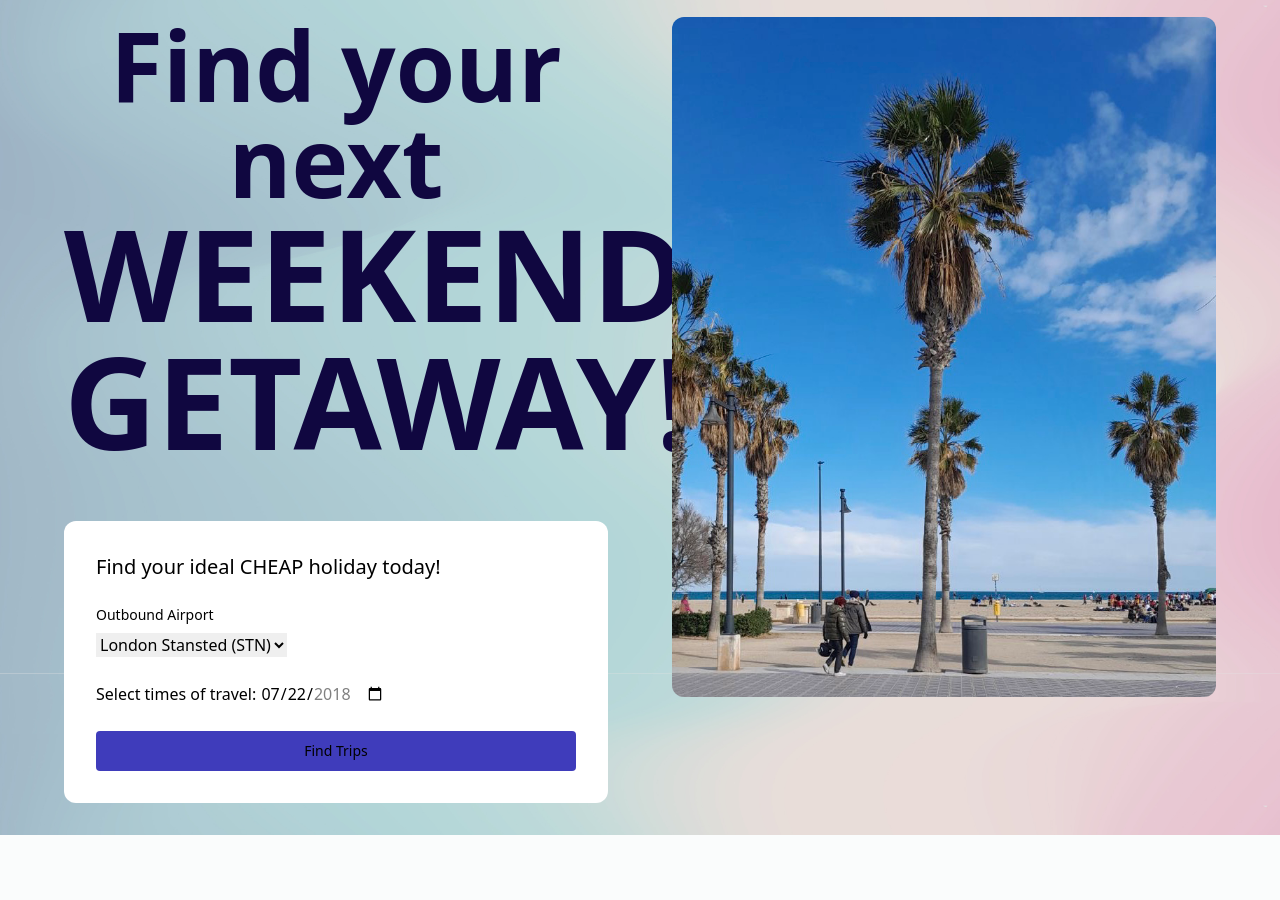
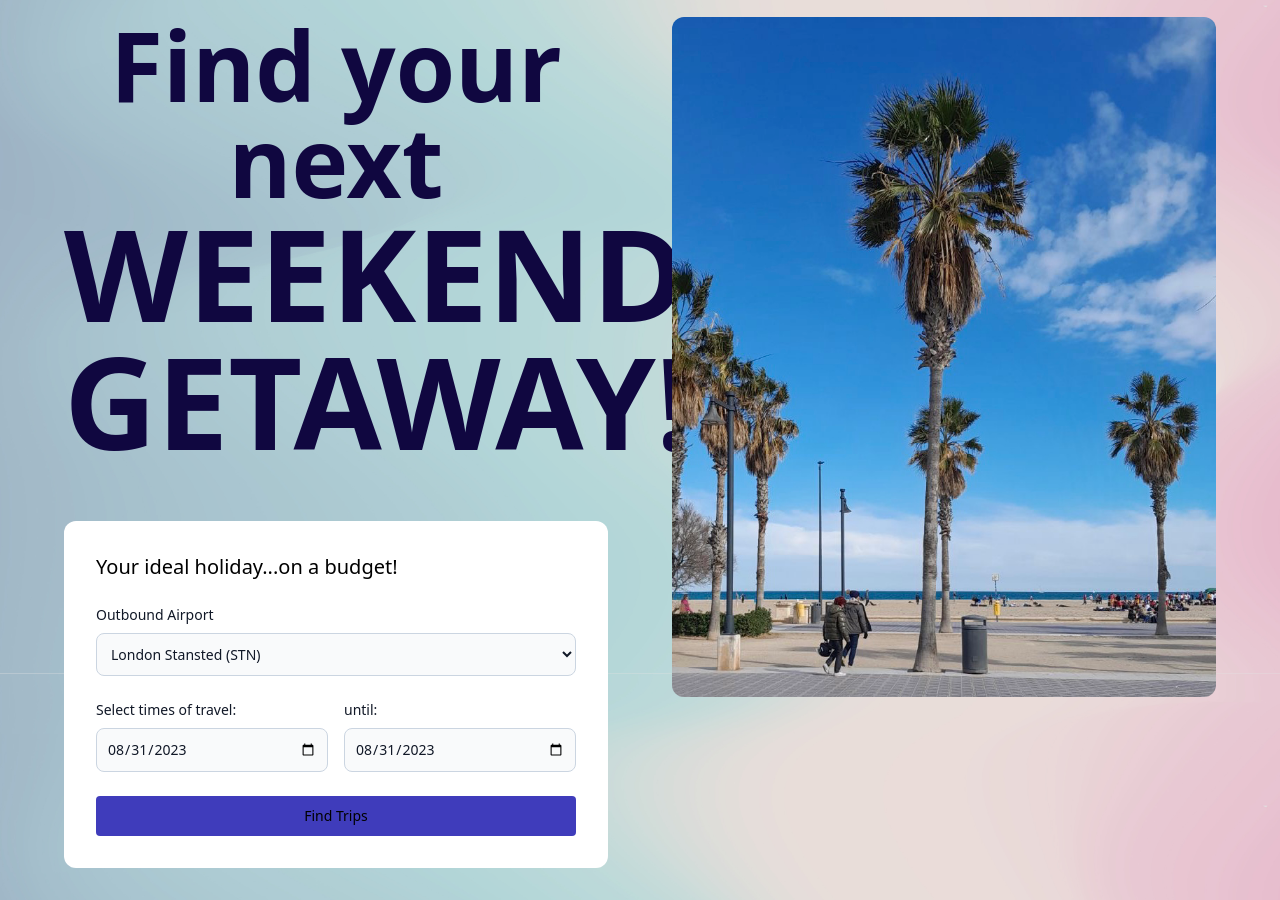
Before and after one commit to kaivennemann/TrippinAllOver, a Django app: page / in a window 1280 px wide. Shown: the part 127-1027 px from the top of the page. Before the commit the page ends 962 px from the top, so only its background shows below. Run offline with Django 4.2, Linux system fonts and the light colour scheme.

Commit message:
improved visuals of input card, temporarily using built in html5 date selector

```diff
--- a/src/website/booking/static/booking/output.css
+++ b/src/website/booking/static/booking/output.css
@@ -451,6 +451,10 @@ Ensure the default browser behavior of the `hidden` attribute.
   position: static;
 }
 
+.z-10 {
+  z-index: 10;
+}
+
 .float-right {
   float: right;
 }
@@ -558,6 +562,10 @@ Ensure the default browser behavior of the `hidden` attribute.
   white-space: nowrap;
 }
 
+.rounded-lg {
+  border-radius: 0.5rem;
+}
+
 .rounded {
   border-radius: 4px;
 }
@@ -566,9 +574,23 @@ Ensure the default browser behavior of the `hidden` attribute.
   border-radius: 12px;
 }
 
+.border {
+  border-width: 1px;
+}
+
+.border-gray {
+  --tw-border-opacity: 1;
+  border-color: rgb(203 213 225 / var(--tw-border-opacity));
+}
+
 .bg-white {
   --tw-bg-opacity: 1;
   background-color: rgb(255 255 255 / var(--tw-bg-opacity));
+}
+
+.bg-light-gray {
+  --tw-bg-opacity: 1;
+  background-color: rgb(249 250 251 / var(--tw-bg-opacity));
 }
 
 .bg-purple {
@@ -586,6 +608,10 @@ Ensure the default browser behavior of the `hidden` attribute.
 
 .p-4 {
   padding: 1rem;
+}
+
+.p-2\.5 {
+  padding: 0.625rem;
 }
 
 .py-2 {
@@ -606,6 +632,11 @@ Ensure the default browser behavior of the `hidden` attribute.
 .py-2\.5 {
   padding-top: 0.625rem;
   padding-bottom: 0.625rem;
+}
+
+.px-4 {
+  padding-left: 1rem;
+  padding-right: 1rem;
 }
 
 .pl-3 {
@@ -671,9 +702,24 @@ Ensure the default browser behavior of the `hidden` attribute.
   color: rgb(16 7 64 / var(--tw-text-opacity));
 }
 
+.text-light-black {
+  --tw-text-opacity: 1;
+  color: rgb(17 24 39 / var(--tw-text-opacity));
+}
+
+.hover\:bg-gray:hover {
+  --tw-bg-opacity: 1;
+  background-color: rgb(203 213 225 / var(--tw-bg-opacity));
+}
+
 .hover\:bg-purple:hover {
   --tw-bg-opacity: 1;
   background-color: rgb(63 60 187 / var(--tw-bg-opacity));
+}
+
+.hover\:text-silver:hover {
+  --tw-text-opacity: 1;
+  color: rgb(163 163 163 / var(--tw-text-opacity));
 }
 
 .focus\:outline-none:focus {
@@ -691,6 +737,11 @@ Ensure the default browser behavior of the `hidden` attribute.
   --tw-ring-offset-shadow: var(--tw-ring-inset) 0 0 0 var(--tw-ring-offset-width) var(--tw-ring-offset-color);
   --tw-ring-shadow: var(--tw-ring-inset) 0 0 0 calc(4px + var(--tw-ring-offset-width)) var(--tw-ring-color);
   box-shadow: var(--tw-ring-offset-shadow), var(--tw-ring-shadow), var(--tw-shadow, 0 0 #0000);
+}
+
+.focus\:ring-dark-gray:focus {
+  --tw-ring-opacity: 1;
+  --tw-ring-color: rgb(75 85 99 / var(--tw-ring-opacity));
 }
 
 .focus\:ring-purple:focus {
@@ -723,6 +774,14 @@ Ensure the default browser behavior of the `hidden` attribute.
 
   .md\:ml-8 {
     margin-left: 2rem;
+  }
+
+  .md\:mr-2 {
+    margin-right: 0.5rem;
+  }
+
+  .md\:ml-2 {
+    margin-left: 0.5rem;
   }
 
   .md\:block {
--- a/src/website/booking/templates/booking/base.html
+++ b/src/website/booking/templates/booking/base.html
@@ -28,7 +28,7 @@
                     <span class="self-center text-2xl md:text-4xl font-semibold whitespace-nowrap text-white">TrippinAllOver</span>
                 </a>
                 <!-- menu button for small screens (hidden for md+ screens)-->
-                <button type="button" class="text-white mobile-menu-button inline-flex items-center p-2 w-10 h-10 justify-center text-sm rounded-lg md:hidden hover:bg-gray-100 focus:outline-none focus:ring-2 focus:ring-gray-200 focus:ring-gray-600">
+                <button type="button" class="text-white mobile-menu-button inline-flex items-center p-2 w-10 h-10 justify-center text-sm rounded-lg md:hidden focus:outline-none focus:ring-2 focus:ring-dark-gray">
                   <span class="sr-only">Open main menu</span>
                   <svg class="w-5 h-5" fill="none" viewBox="0 0 17 14">
                       <path stroke="currentColor" stroke-linecap="round" stroke-linejoin="round" stroke-width="2" d="M1 1h15M1 7h15M1 13h15"/>
@@ -36,21 +36,21 @@
                 </button>
                 <!-- default navbar -->
                 <div class="hidden w-full md:block md:w-auto" id="navbar-default">
-                    <ul class="font-medium flex flex-col p-0 mt-0 rounded-lg bg-gray-50 md:flex-row md:space-x-8 dark:border-gray-700">
+                    <ul class="font-medium flex flex-col p-0 mt-0 rounded-lg md:flex-row md:space-x-8">
                         <li>
-                            <a href="{% url 'booking-home' %}" class="md:text-xl font-light float-right md:float-none block py-2 pl-3 pr-4 text-navy-blue bg-blue-700 rounded md:bg-transparent md:p-0">Home</a>
+                            <a href="{% url 'booking-home' %}" class="md:text-xl hover:text-silver font-light float-right md:float-none block py-2 pl-3 pr-4 text-navy-blue bg-blue-700 rounded md:bg-transparent md:p-0">Home</a>
                         </li>
                         <li>
-                            <a href="{% url 'booking-about' %}" class="md:text-xl font-light float-right md:float-none block py-2 pl-3 pr-4 text-navy-blue rounded md:border-0 md:p-0">About</a>
+                            <a href="{% url 'booking-about' %}" class="md:text-xl hover:text-silver font-light float-right md:float-none block py-2 pl-3 pr-4 text-navy-blue rounded md:border-0 md:p-0">About</a>
                         </li>
                         <li>
-                            <a href="#" class="md:text-xl font-light float-right md:float-none block py-2 pl-3 pr-4 text-navy-blue rounded md:border-0 md:p-0">Services</a>
+                            <a href="#" class="md:text-xl hover:text-silver font-light float-right md:float-none block py-2 pl-3 pr-4 text-navy-blue rounded md:border-0 md:p-0">Services</a>
                         </li>
                         <li>
-                            <a href="#" class="md:text-xl font-light float-right md:float-none block py-2 pl-3 pr-4 text-navy-blue rounded md:border-0 md:p-0">Pricing</a>
+                            <a href="#" class="md:text-xl hover:text-silver font-light float-right md:float-none block py-2 pl-3 pr-4 text-navy-blue rounded md:border-0 md:p-0">Pricing</a>
                         </li>
                         <li>
-                            <a href="#" class="md:text-xl font-light float-right md:float-none block py-2 pl-3 pr-4 text-navy-blue rounded md:border-0 md:p-0">Contact</a>
+                            <a href="#" class="md:text-xl hover:text-silver font-light float-right md:float-none block py-2 pl-3 pr-4 text-navy-blue rounded md:border-0 md:p-0">Contact</a>
                         </li>
                     </ul>
                 </div>
--- a/src/website/booking/templates/booking/home.html
+++ b/src/website/booking/templates/booking/home.html
@@ -10,16 +10,22 @@
             <div class="p-4 md:p-0">
                 <div class="rounded-large w-full p-4 bg-white sm:p-6 md:p-8">
                     <form class="space-y-6" action="#">
-                        <h5 class="text-xl font-medium text-gray-900">Find your ideal CHEAP holiday today!</h5>
+                        <h5 class="text-xl font-medium text-gray-900">Your ideal holiday...on a budget!</h5>
                         <div>
-                            <label for="outbound" class="block mb-2 text-sm font-medium text-gray-900">Outbound Airport</label>
-                            <select name="outbound" id="outbound">
-                                    <option value="select">London Stansted (STN)</option>
+                            <label for="outbound" class="block mb-2 text-sm font-medium text-light-black">Outbound Airport</label>
+                            <select name="outbound" id="outbound" class="bg-light-gray border border-gray text-light-black text-sm rounded-lg focus:ring-blue-500 focus:border-blue-500 block w-full p-2.5">
+                                    <option value="STN">London Stansted (STN)</option>
                             </select>
                         </div>
-                        <div>
-                            <label for="dates">Select times of travel:</label>
-                            <input type="date" id="dates" name="trip-dates" value="2018-07-22" min="2018-01-01" max="2018-12-31" />
+                        <div class="grid md:grid-cols-2">
+                            <div class="md:mr-2">
+                                <label for="start-date" class="block mb-2 text-sm font-medium text-light-black">Select times of travel:</label>
+                                <input type="date" id="start-date" name="start-date" value="2023-09-01" min="2023-01-01" max="2025-12-31" class="bg-light-gray border border-gray text-light-black text-sm rounded-lg focus:ring-blue-500 focus:border-blue-500 block w-full p-2.5"/>
+                            </div>
+                            <div class="md:ml-2">
+                                <label for="end-date" class="block mb-2 text-sm font-medium text-light-black">until:</label>
+                                <input type="date" id="end-date" name="end-date" value="2023-09-01" min="2023-08-23" max="2025-12-31" class="bg-light-gray border border-gray text-light-black text-sm rounded-lg focus:ring-blue-500 focus:border-blue-500 block w-full p-2.5"/>
+                            </div>
                         </div>
 
                         <button type="submit" class="w-full bg-purple hover:bg-purple focus:ring-4 focus:outline-none focus:ring-purple font-medium rounded text-sm px-5 py-2.5 text-center">Find Trips</button>
@@ -32,4 +38,24 @@
             <img class="rounded-large" src="{% static 'booking/images/holidaypic1.png' %}" alt="">
         </div>
     </div>
+
+    <!-- doesn't actually work, since the value of the date input is not updated until the form is submitted :( -->
+    <script>
+        const nowISO = (new Date).toISOString().slice(0, 10);
+        console.log(nowISO);
+
+        const start_date = document.querySelector('#start-date');
+        const end_date = document.querySelector('#end-date');
+
+        start_date.setAttribute('min', nowISO);
+        start_date.setAttribute('value', nowISO);
+        end_date.setAttribute('min', nowISO);
+        end_date.setAttribute('value', nowISO);
+        start_date.addEventListener("change", () => {
+            console.log(start_date);
+            const new_min = start_date.getAttribute('value');
+            console.log(new_min);
+            end_date.setAttribute('min', new_min);
+        });
+    </script>
 {% endblock content %}
```
Also changed, not shown: tailwind.config.js (+9 -1 lines).
